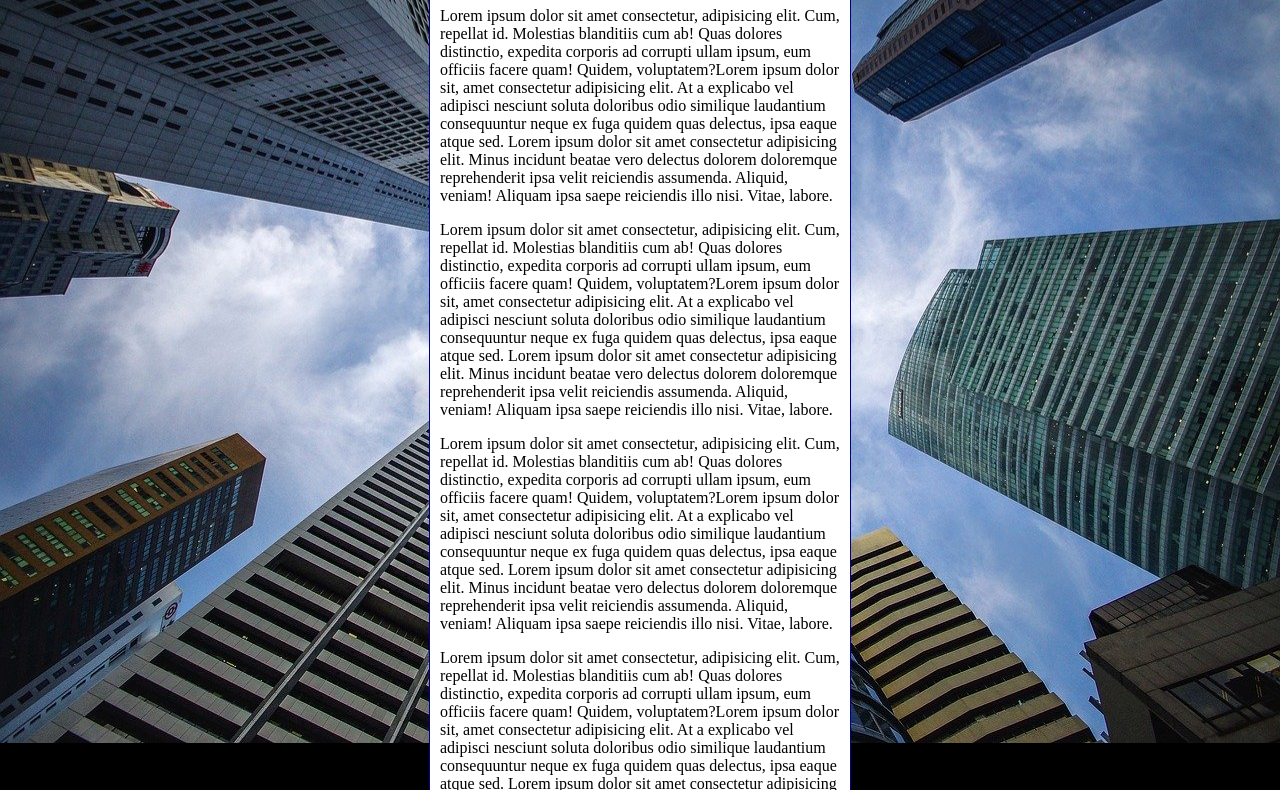
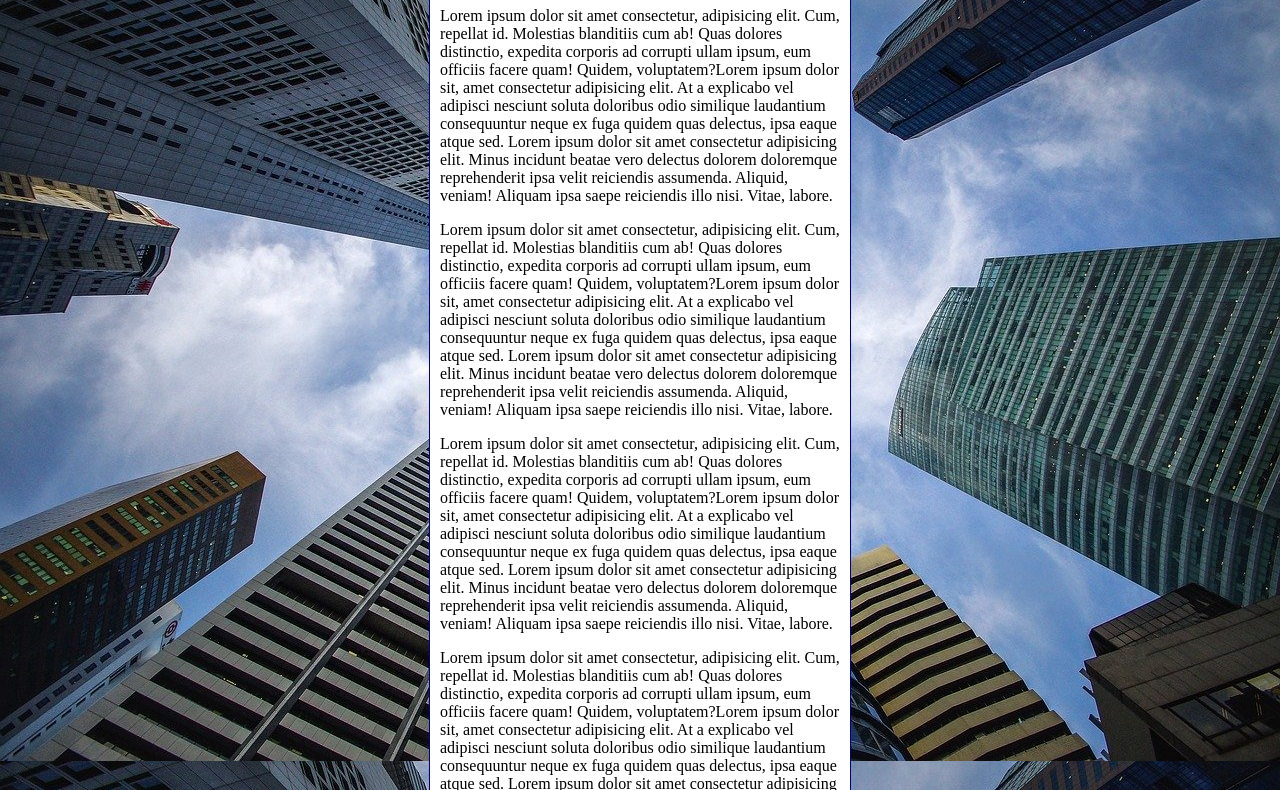
Before and after one commit to pedrohebp/html-css, a plain HTML site: page Exercises/ex022/fundo006.html in a window 1280 px wide. Shown: the part 92-882 px from the top of the page. Drawn offline with Linux system fonts and the light colour scheme.

Commit message:
update fundo

```diff
--- a/Exercises/ex022/fundo006.html
+++ b/Exercises/ex022/fundo006.html
@@ -3,20 +3,28 @@
 <head>
     <meta charset="UTF-8">
     <meta name="viewport" content="width=device-width, initial-scale=1.0">
-    <title>Document</title>
+    <title>Fundo fixo de tela</title>
     <style>
         body {
             height: 100vh;
-            background-color: black;
+            /*background-color: black;
             background-image: url(images/wallpaper002.jpg);
             background-position: center center;
             background-repeat: no-repeat;
+            background-size: cover;
+            background-attachment: fixed;*/
+
+            /* Shorthand - background
+                color > image > position > repeat > [size] > attachment
+            */
+
+            background: black url(images/wallpaper002.jpg) center center no-repeat fixed;
             background-size: cover;
         }
 
         main {
             background-color: white;
-            width: 400px;
+            max-width: 400px;
             padding: 10px;
             margin: auto;
             border: 1px solid darkblue;
```
